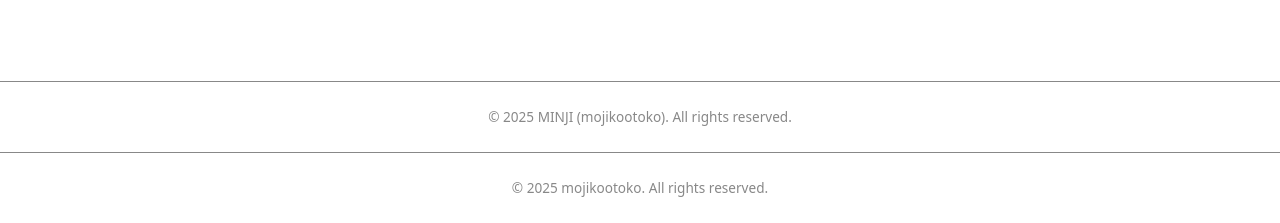
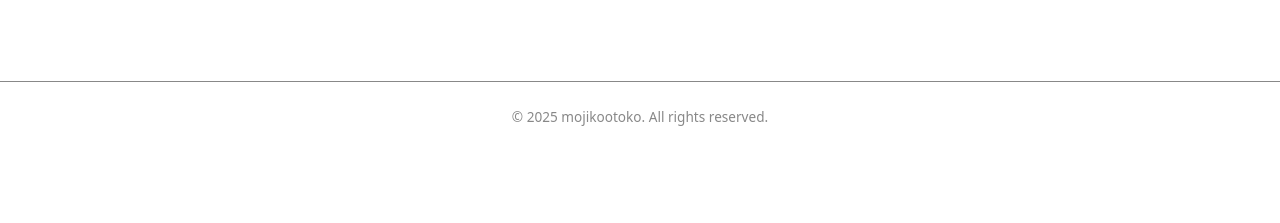
Before and after one commit to minjiblog/mojikootoko, a plain HTML site: page index.html in a window 1280 px wide. Shown: the part 3126-3349 px from the top of the page. After the commit the page ends 3278 px from the top, so only its background shows below. Drawn offline with Linux system fonts and the light colour scheme.

Commit message:
중복된 footer 제거

```diff
--- a/index.html
+++ b/index.html
@@ -328,11 +328,6 @@
       </section>
     </main>
 
-    <!-- ===== Footer ===== -->
-    <footer>
-      <p>© 2025 MINJI (mojikootoko). All rights reserved.</p>
-    </footer>
-
     <!-- ===== Modal ===== -->
     <div id="modal" class="modal" aria-hidden="true">
       <button class="close-btn" aria-label="Close">&times;</button>
```
